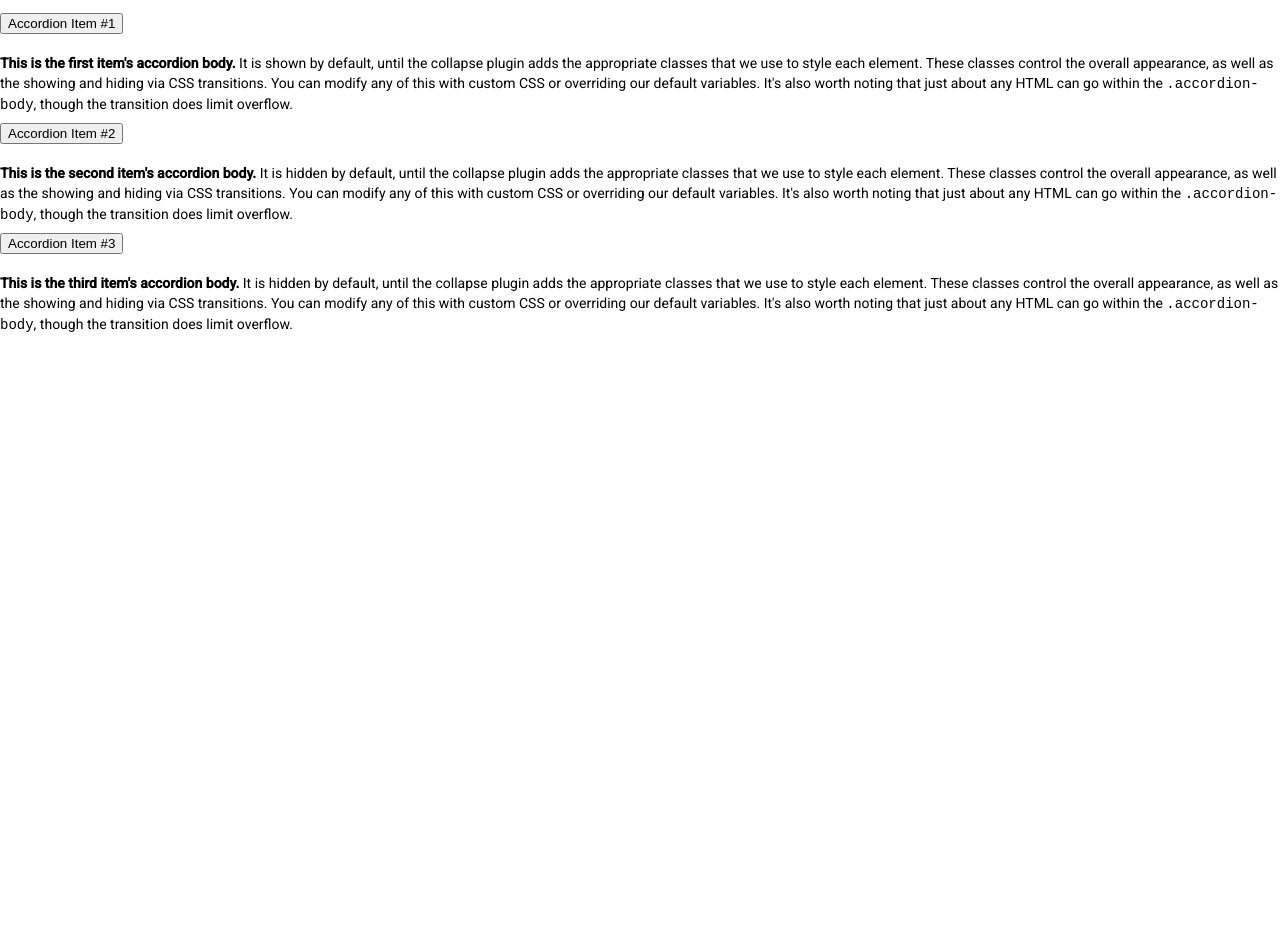
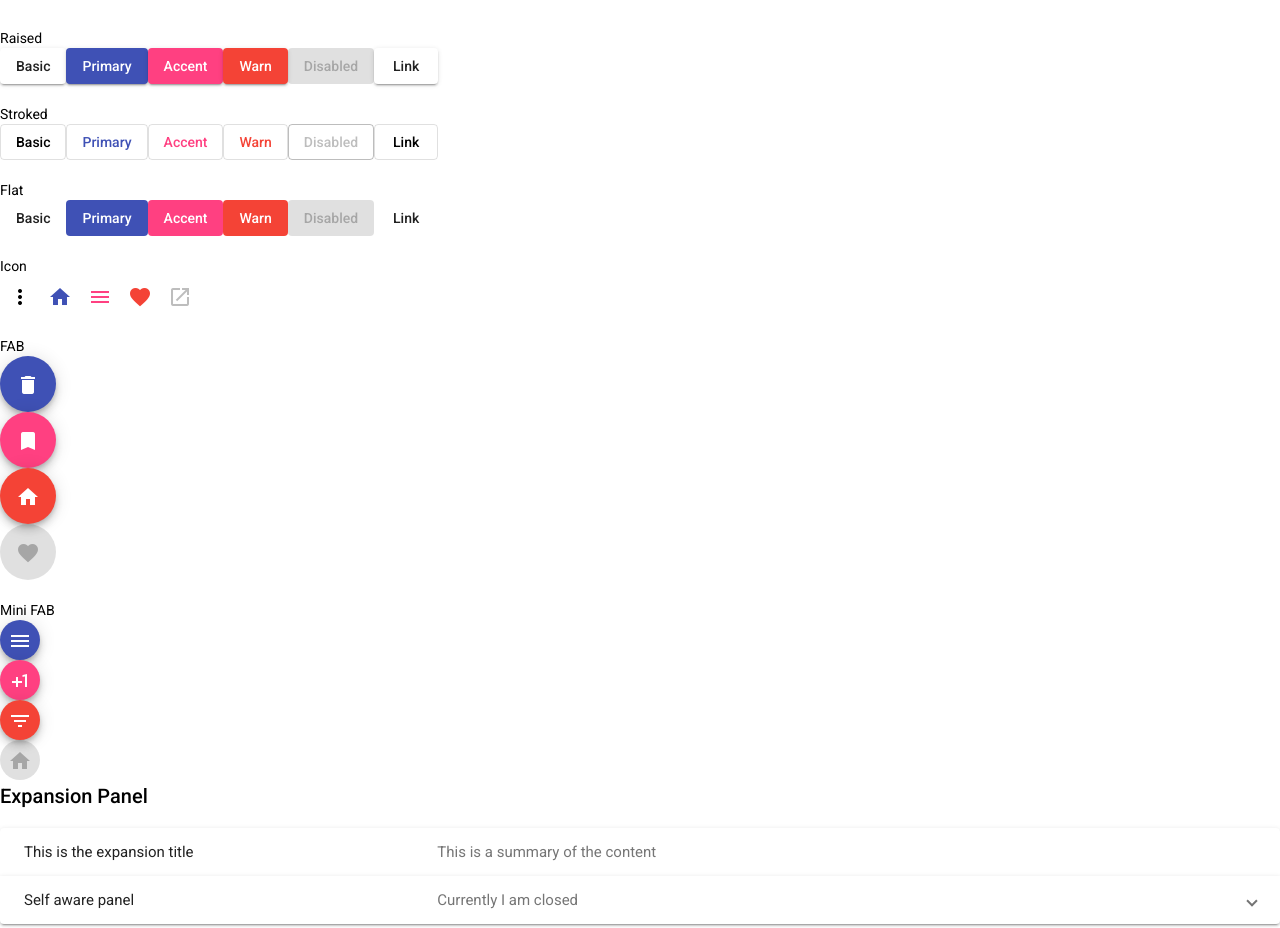
Before and after one commit to danidelgadoz/qbo-angular-course, an Angular app: page / in a window 1280 px wide. Shown: the part 144-1072 px from the top of the page. Before the commit the page ends 800 px from the top, so only its background shows below. Built offline with nearby package versions, Linux system fonts and the light colour scheme.

Commit message:
add examples of angular material components

```diff
--- a/src/app/app.component.html
+++ b/src/app/app.component.html
@@ -1,3 +1,5 @@
 <!-- <app-example-component></app-example-component> -->
 
-<app-example-bootstrap></app-example-bootstrap>
+<!-- <app-example-bootstrap></app-example-bootstrap> -->
+
+<app-example-angular-material></app-example-angular-material>
--- /dev/null
+++ b/src/app/example/example-angular-material/example-angular-material.component.html
@@ -0,0 +1,193 @@
+<h1>Example Angular material</h1>
+
+<h2>Buttons</h2>
+
+<div>
+  <section>
+    <div class="example-label">Basic</div>
+    <div class="example-button-row">
+      <button mat-button>Basic</button>
+      <button mat-button color="primary">Primary</button>
+      <button mat-button color="accent">Accent</button>
+      <button mat-button color="warn">Warn</button>
+      <button mat-button disabled>Disabled</button>
+      <a mat-button href="https://www.google.com/" target="_blank">Link</a>
+    </div>
+  </section>
+  <br>
+  <section>
+    <div class="example-label">Raised</div>
+    <div class="example-button-row">
+      <button mat-raised-button>Basic</button>
+      <button mat-raised-button color="primary">Primary</button>
+      <button mat-raised-button color="accent">Accent</button>
+      <button mat-raised-button color="warn">Warn</button>
+      <button mat-raised-button disabled>Disabled</button>
+      <a mat-raised-button href="https://www.google.com/" target="_blank">Link</a>
+    </div>
+  </section>
+  <br>
+  <section>
+    <div class="example-label">Stroked</div>
+    <div class="example-button-row">
+      <button mat-stroked-button>Basic</button>
+      <button mat-stroked-button color="primary">Primary</button>
+      <button mat-stroked-button color="accent">Accent</button>
+      <button mat-stroked-button color="warn">Warn</button>
+      <button mat-stroked-button disabled>Disabled</button>
+      <a mat-stroked-button href="https://www.google.com/" target="_blank">Link</a>
+    </div>
+  </section>
+  <br>
+  <section>
+    <div class="example-label">Flat</div>
+    <div class="example-button-row">
+      <button mat-flat-button>Basic</button>
+      <button mat-flat-button color="primary">Primary</button>
+      <button mat-flat-button color="accent">Accent</button>
+      <button mat-flat-button color="warn">Warn</button>
+      <button mat-flat-button disabled>Disabled</button>
+      <a mat-flat-button href="https://www.google.com/" target="_blank">Link</a>
+    </div>
+  </section>
+  <br>
+  <section>
+    <div class="example-label">Icon</div>
+    <div class="example-button-row">
+      <div class="example-flex-container">
+        <button mat-icon-button aria-label="Example icon button with a vertical three dot icon">
+          <mat-icon>more_vert</mat-icon>
+        </button>
+        <button mat-icon-button color="primary" aria-label="Example icon button with a home icon">
+          <mat-icon>home</mat-icon>
+        </button>
+        <button mat-icon-button color="accent" aria-label="Example icon button with a menu icon">
+          <mat-icon>menu</mat-icon>
+        </button>
+        <button mat-icon-button color="warn" aria-label="Example icon button with a heart icon">
+          <mat-icon>favorite</mat-icon>
+        </button>
+        <button mat-icon-button disabled aria-label="Example icon button with a open in new tab icon">
+          <mat-icon>open_in_new</mat-icon>
+        </button>
+      </div>
+    </div>
+  </section>
+  <br>
+  <section>
+    <div class="example-label">FAB</div>
+    <div class="example-button-row">
+      <div class="example-flex-container">
+        <div class="example-button-container">
+          <button mat-fab color="primary" aria-label="Example icon button with a delete icon">
+            <mat-icon>delete</mat-icon>
+          </button>
+        </div>
+        <div class="example-button-container">
+          <button mat-fab color="accent" aria-label="Example icon button with a bookmark icon">
+            <mat-icon>bookmark</mat-icon>
+          </button>
+        </div>
+        <div class="example-button-container">
+          <button mat-fab color="warn" aria-label="Example icon button with a home icon">
+            <mat-icon>home</mat-icon>
+          </button>
+        </div>
+        <div class="example-button-container">
+          <button mat-fab disabled aria-label="Example icon button with a heart icon">
+            <mat-icon>favorite</mat-icon>
+          </button>
+        </div>
+      </div>
+    </div>
+  </section>
+  <br>
+  <section>
+    <div class="example-label">Mini FAB</div>
+    <div class="example-button-row">
+      <div class="example-flex-container">
+        <div class="example-button-container">
+          <button mat-mini-fab color="primary" aria-label="Example icon button with a menu icon">
+            <mat-icon>menu</mat-icon>
+          </button>
+        </div>
+        <div class="example-button-container">
+          <button mat-mini-fab color="accent" aria-label="Example icon button with a plus one icon">
+            <mat-icon>plus_one</mat-icon>
+          </button>
+        </div>
+        <div class="example-button-container">
+          <button mat-mini-fab color="warn" aria-label="Example icon button with a filter list icon">
+            <mat-icon>filter_list</mat-icon>
+          </button>
+        </div>
+        <div class="example-button-container">
+          <button mat-mini-fab disabled aria-label="Example icon button with a home icon">
+            <mat-icon>home</mat-icon>
+          </button>
+        </div>
+      </div>
+    </div>
+  </section>
+
+</div>
+
+
+<h2>Expansion Panel</h2>
+
+<div>
+  <mat-accordion>
+    <mat-expansion-panel hideToggle>
+      <mat-expansion-panel-header>
+        <mat-panel-title>
+          This is the expansion title
+        </mat-panel-title>
+        <mat-panel-description>
+          This is a summary of the content
+        </mat-panel-description>
+      </mat-expansion-panel-header>
+      <p>This is the primary content of the panel.</p>
+    </mat-expansion-panel>
+    <mat-expansion-panel (opened)="panelOpenState = true" (closed)="panelOpenState = false">
+      <mat-expansion-panel-header>
+        <mat-panel-title>
+          Self aware panel
+        </mat-panel-title>
+        <mat-panel-description>
+          Currently I am {{panelOpenState ? 'open' : 'closed'}}
+        </mat-panel-description>
+      </mat-expansion-panel-header>
+      <p>I'm visible because I am open</p>
+    </mat-expansion-panel>
+  </mat-accordion>
+
+</div>
+
+
+<h2>Inputs</h2>
+
+<div>
+  <mat-form-field appearance="fill">
+    <mat-label>Input</mat-label>
+    <input matInput>
+  </mat-form-field>
+  <br>
+  <mat-form-field appearance="fill">
+    <mat-label>Select</mat-label>
+    <mat-select>
+      <mat-option value="one">First option</mat-option>
+      <mat-option value="two">Second option</mat-option>
+    </mat-select>
+  </mat-form-field>
+  <br>
+  <mat-form-field appearance="fill">
+    <mat-label>Textarea</mat-label>
+    <textarea matInput></textarea>
+  </mat-form-field>
+
+</div>
+
+<br>
+<br>
+<br>
+<br>
--- /dev/null
+++ b/src/app/example/example-angular-material/example-angular-material.component.ts
@@ -0,0 +1,16 @@
+import { Component, OnInit } from '@angular/core';
+
+@Component({
+  selector: 'app-example-angular-material',
+  templateUrl: './example-angular-material.component.html',
+  styleUrls: ['./example-angular-material.component.scss']
+})
+export class ExampleAngularMaterialComponent implements OnInit {
+  panelOpenState = false;
+
+  constructor() { }
+
+  ngOnInit(): void {
+  }
+
+}
```
Also changed, not shown: src/app/app.module.ts (+6 -2 lines), src/app/shared/material.module.ts (added, +69 -0 lines), src/app/example/example-angular-material/example-angular-material.component.scss (added).
